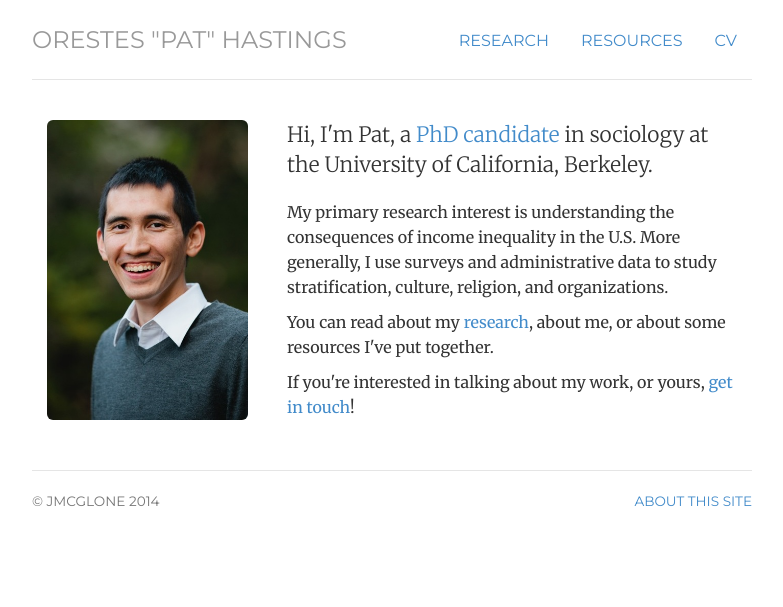
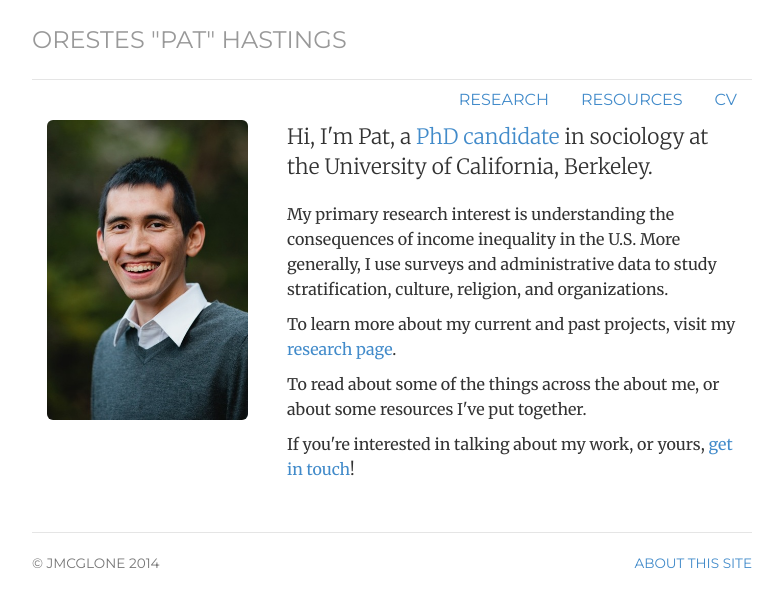
Before and after one commit to ophastings/ophastings.github.io, a Jekyll site: the page built from index.html, in a window 1280 px wide. Shown: the top 607 px of the page, without its empty margins (248-1031 px from the left). Built offline with Jekyll 4.4.1, drawn with Linux system fonts in a browser that asks for light colours.

Commit message:
update header

```diff
--- a/_includes/header.html
+++ b/_includes/header.html
@@ -1,4 +1,5 @@
 <div class="header">
+	<h3 class="text-muted"><a href="/">Orestes "Pat" Hastings</a></h3>
 	<ul class="nav nav-pills pull-right">
 
 		<!-- <li class="{{ page.projects }}"><a href="/projects" title="Projects">Projects</a></li> -->
@@ -8,5 +9,5 @@
 		<li class="{{ page.cv }}"><a href="/HastingsCV.pdf" title="CV">CV</a></li>
 
 	</ul>
-	<h3 class="text-muted"><a href="/">Orestes "Pat" Hastings</a></h3>
+
 </div> <!-- /header -->
--- a/index.html
+++ b/index.html
@@ -17,7 +17,8 @@ description: Website of Orestes Hastings, a sociology PhD candidate at UC Berkel
 	<p class="lead">Hi, I'm Pat, a <a href="http://sociology.berkeley.edu/graduate-student/orestes-pat-hastings">PhD candidate</a> in sociology at the University of California, Berkeley.</p>
 	<p>My primary research interest is understanding the consequences of income inequality in the U.S.
 			More generally, I use surveys and administrative data to study stratification, culture, religion, and organizations.</p>
-	<p>You can read about my <a href="contact">research</a>, about me, or about some resources I've put together. </p>
+	<p>To learn more about my current and past projects, visit my <a href="research">research page</a>.</p>
+	<p>To read about some of the things across the about me, or about some resources I've put together. </p>
 	<p>If you're interested in talking about my work, or yours, <a href="contact">get in touch</a>!</p>
 
 	</div>
```
